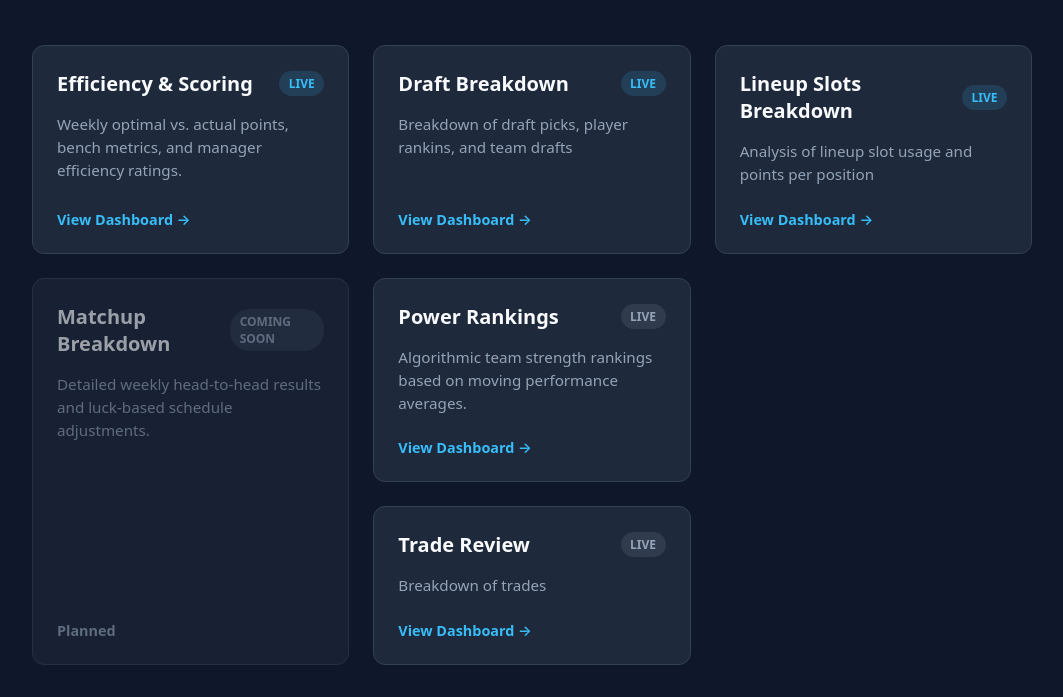
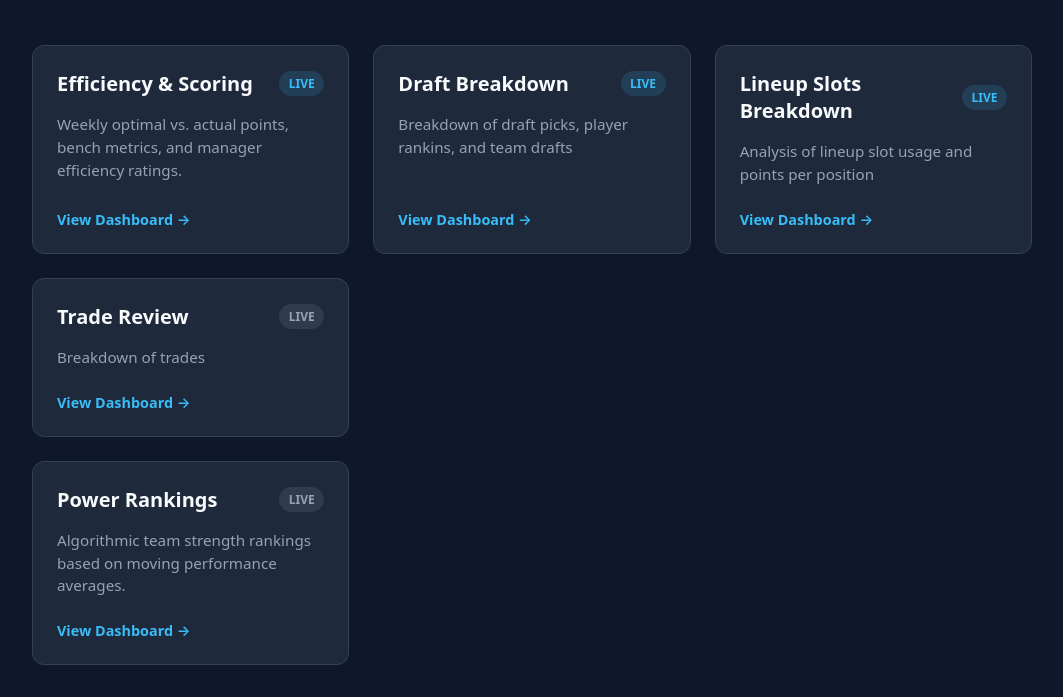
Before and after one commit to BrendanH27/fantasy-stats, a plain HTML site: page index.html in a window 1280 px wide. Shown: the part 158-855 px from the top of the page, without its empty margins (108-1171 px from the left). Drawn offline with Linux system fonts and the light colour scheme.

Commit message:
Swap Power Rankings and Trade Review sections

```diff
--- a/index.html
+++ b/index.html
@@ -169,17 +169,18 @@
             <span class="card-action">View Dashboard &rarr;</span>
         </a>
 
-        <!-- Placeholder 2: Head-to-Head / Matchups -->
-        <div class="nav-card disabled">
-            <div>
-                <div class="card-header">
-                    <span class="card-title">Matchup Breakdown</span>
-                    <span class="badge badge-coming">Coming Soon</span>
+        <!-- Trade Review -->
+        <div class="grid">
+            <a href="trades.html" class="nav-card">
+                <div>
+                    <div class="card-header">
+                        <span class="card-title">Trade Review</span>
+                        <span class="badge badge-coming">Live</span>
+                    </div>
+                    <p class="card-desc">Breakdown of trades</p>
                 </div>
-                <p class="card-desc">Detailed weekly head-to-head results and luck-based schedule adjustments.</p>
-            </div>
-            <span class="card-action" style="color: var(--text-sub)">Planned</span>
-        </div>
+                <span class="card-action">View Dashboard &rarr;</span>
+            </a>
 
         <!-- Power Rankings -->
         <div class="grid">
@@ -194,18 +195,7 @@
                 <span class="card-action">View Dashboard &rarr;</span>
             </a>
 
-        <!-- Trade Review -->
-        <div class="grid">
-            <a href="trades.html" class="nav-card">
-                <div>
-                    <div class="card-header">
-                        <span class="card-title">Trade Review</span>
-                        <span class="badge badge-coming">Live</span>
-                    </div>
-                    <p class="card-desc">Breakdown of trades</p>
-                </div>
-                <span class="card-action">View Dashboard &rarr;</span>
-            </a>
+
 
 
     </div>
```
